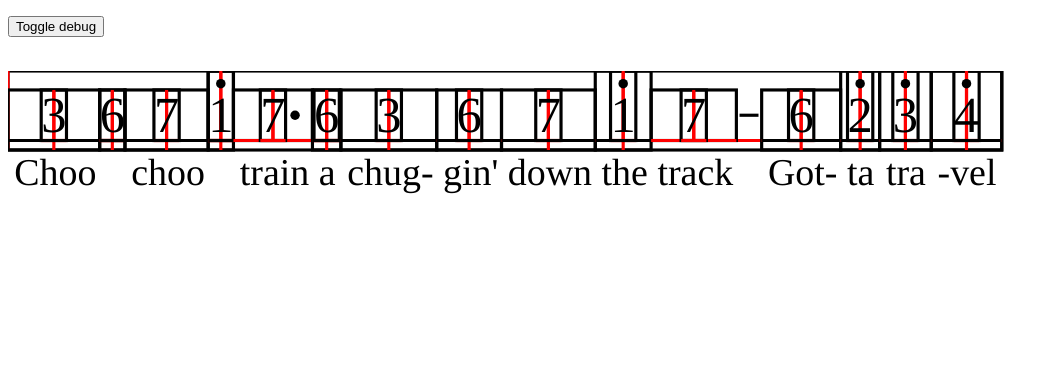
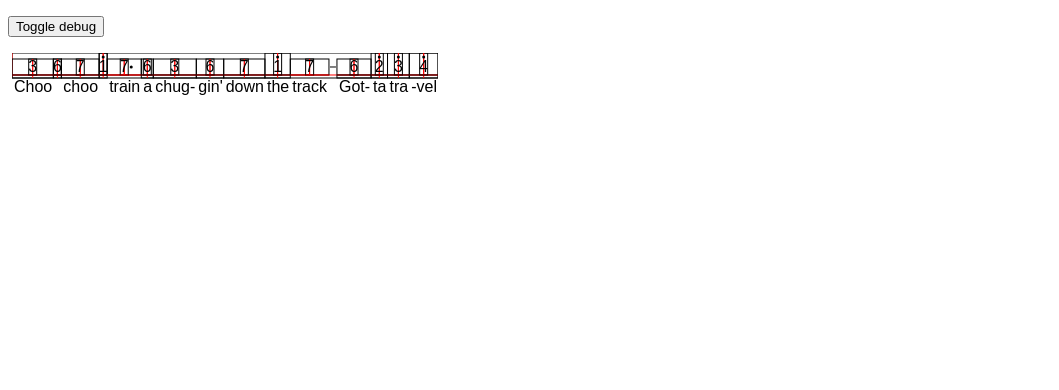
Before and after one commit to stdio2016/jianpu-js, a website: page demo.html in a window 1280 px wide. Shown: the whole page, without its empty margins (0-1059 px from the left). Drawn offline with Linux system fonts and the light colour scheme.

Commit message:
set lyric font

```diff
--- a/demo.html
+++ b/demo.html
@@ -10,7 +10,7 @@
       display: inline;
     }
     text {
-      font-family: Times;
+      font-family: sans-serif;
     }
   </style>
 </head>
@@ -47,9 +47,9 @@
       new Note(new Pitch(4, '', 1), new Duration(1, 0), [new Lyric('-vel')]),
     ]);
     var layout = new CellLayout(ms);
-    var svg = createSvg('svg', {viewBox: '0 0 400 100'});
+    var svg = createSvg('svg', {viewBox: '0 0 '+layout.width+' 100'});
     svg.appendChild(layout.render());
-    //svg.style.width = '200px';
+    svg.style.width = layout.width + 'px';
     document.body.append(svg);
 function toggleDebug() {
   var display = document.styleSheets[0].cssRules[0].style.display;
--- a/js/Text.js
+++ b/js/Text.js
@@ -1,7 +1,7 @@
 class TextLayout extends Layout {
     constructor(text) {
         super();
-        var {width, height} = getTextSize(text, 12+'px');
+        var {width, height} = getTextSize(text, 16+'px');
         this.text = text;
         this.width = width + 3;
         this.height = height;
@@ -11,7 +11,7 @@ class TextLayout extends Layout {
         var elt = document.createElementNS('http://www.w3.org/2000/svg', 'text');
         elt.setAttribute('x', this.x + 2);
         elt.setAttribute('y', this.y);
-        elt.style.fontSize = '12px';
+        elt.style.fontSize = '16px';
         elt.textContent = this.text;
         return elt;
     }
```
